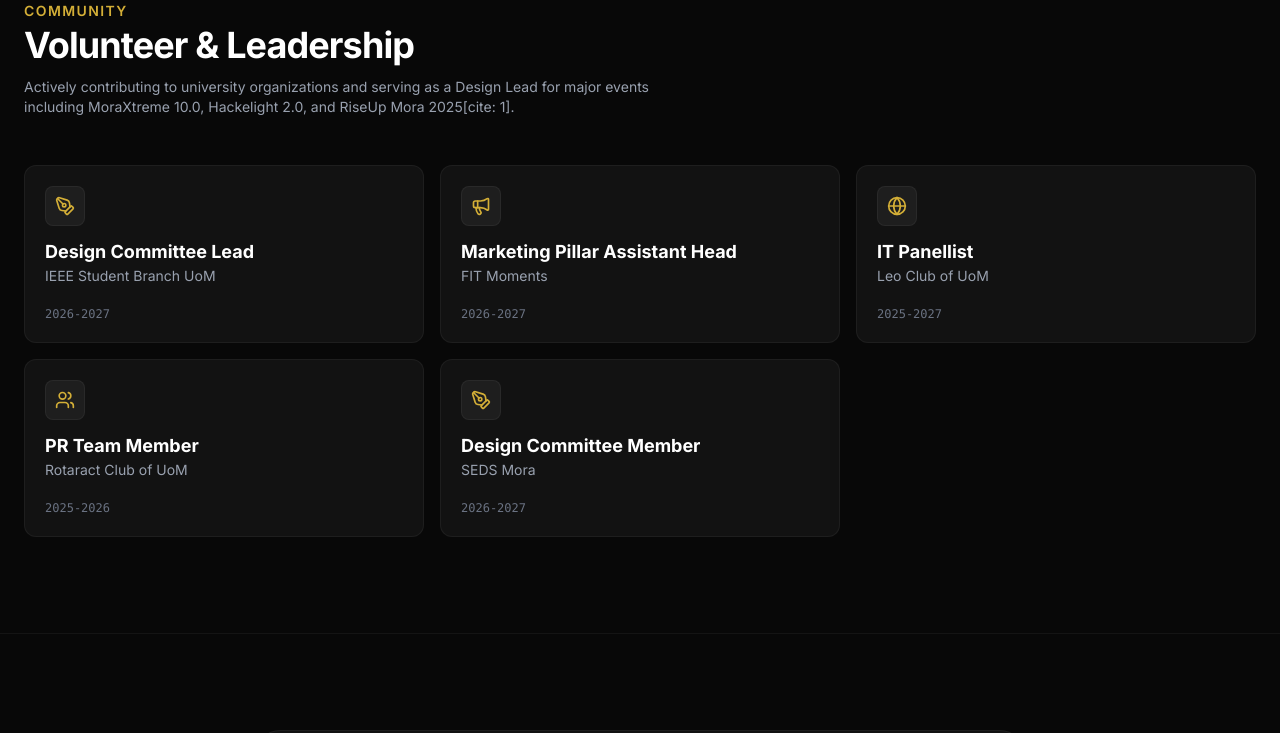
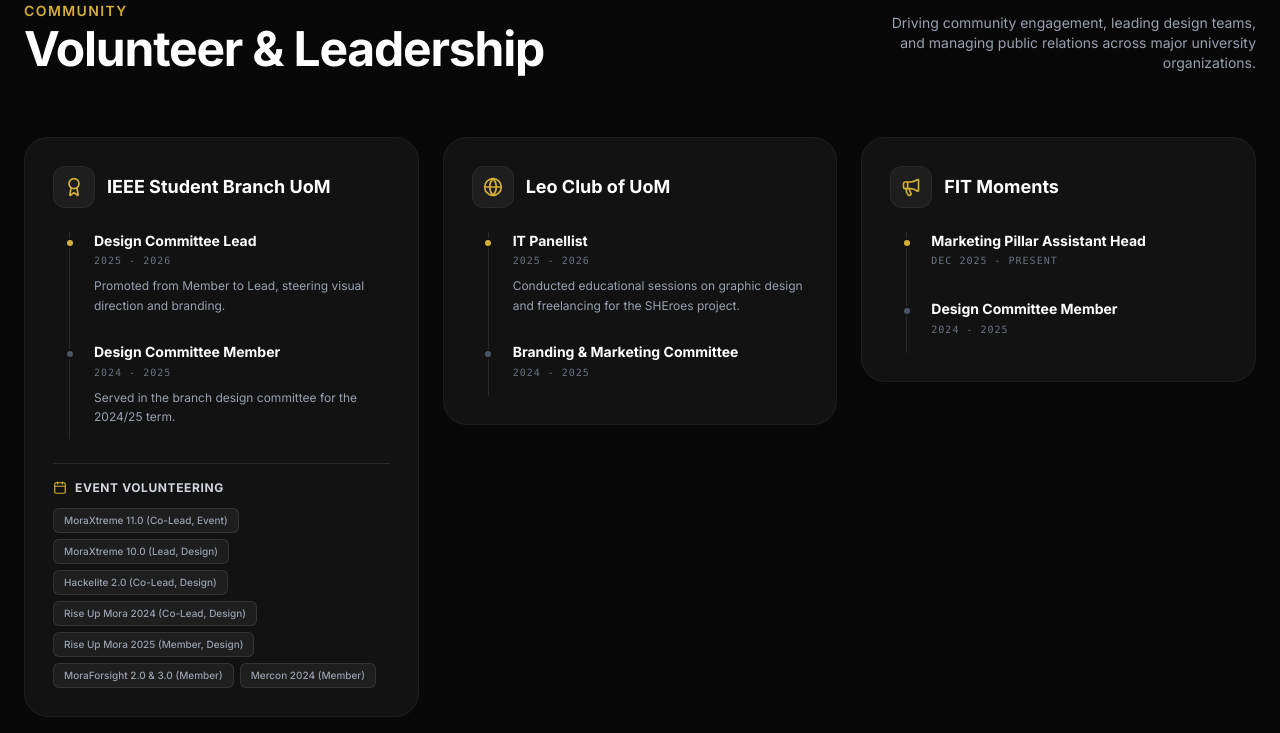
Before and after one commit to Sahas-sass/sahas-portfolio, a Next.js app: page / in a window 1280 px wide. Shown: the part 6460-7193 px from the top of the page. Built offline with nearby package versions, Linux system fonts and the light colour scheme.

Commit message:
feat: enhance Leadership component with detailed organization roles and events

```diff
--- a/src/components/Leadership.tsx
+++ b/src/components/Leadership.tsx
@@ -1,47 +1,203 @@
 "use client";
 
 import { useTheme } from "@/context/ThemeContext";
-import { Users, Megaphone, PenTool, Globe } from "lucide-react";
+import { Users, Megaphone, Globe, Award, Code, Rocket, Heart, Calendar } from "lucide-react";
 import { motion } from "framer-motion";
+
+interface Role {
+  title: string;
+  term: string;
+  desc?: string;
+}
+
+interface Organization {
+  name: string;
+  icon: React.ReactNode;
+  roles: Role[];
+  events?: string[];
+}
 
 export default function Leadership() {
   const { mode } = useTheme();
 
-  const roles = [
-    { role: "Design Committee Lead", org: "IEEE Student Branch UoM", year: "2026-2027", icon: <PenTool size={20}/> },
-    { role: "Marketing Pillar Assistant Head", org: "FIT Moments", year: "2026-2027", icon: <Megaphone size={20}/> },
-    { role: "IT Panellist", org: "Leo Club of UoM", year: "2025-2027", icon: <Globe size={20}/> },
-    { role: "PR Team Member", org: "Rotaract Club of UoM", year: "2025-2026", icon: <Users size={20}/> },
-    { role: "Design Committee Member", org: "SEDS Mora", year: "2026-2027", icon: <PenTool size={20}/> },
+  const organizations: Organization[] = [
+    {
+      name: "IEEE Student Branch UoM",
+      icon: <Award size={20} />,
+      roles: [
+        {
+          title: "Design Committee Lead",
+          term: "2025 - 2026",
+          desc: "Promoted from Member to Lead, steering visual direction and branding."
+        },
+        {
+          title: "Design Committee Member",
+          term: "2024 - 2025",
+          desc: "Served in the branch design committee for the 2024/25 term."
+        }
+      ],
+      events: [
+        "MoraXtreme 11.0 (Co-Lead, Event)",
+        "MoraXtreme 10.0 (Lead, Design)",
+        "Hackelite 2.0 (Co-Lead, Design)",
+        "Rise Up Mora 2024 (Co-Lead, Design)",
+        "Rise Up Mora 2025 (Member, Design)",
+        "MoraForsight 2.0 & 3.0 (Member)",
+        "Mercon 2024 (Member)"
+      ]
+    },
+    {
+      name: "Leo Club of UoM",
+      icon: <Globe size={20} />,
+      roles: [
+        {
+          title: "IT Panellist",
+          term: "2025 - 2026",
+          desc: "Conducted educational sessions on graphic design and freelancing for the SHEroes project."
+        },
+        {
+          title: "Branding & Marketing Committee",
+          term: "2024 - 2025"
+        }
+      ]
+    },
+    {
+      name: "FIT Moments",
+      icon: <Megaphone size={20} />,
+      roles: [
+        {
+          title: "Marketing Pillar Assistant Head",
+          term: "Dec 2025 - Present"
+        },
+        {
+          title: "Design Committee Member",
+          term: "2024 - 2025"
+        }
+      ]
+    },
+    {
+      name: "Rotaract Club of UoM",
+      icon: <Users size={20} />,
+      roles: [
+        {
+          title: "Under Secretary-General – PR & Editorial",
+          term: "SLRMUN Event"
+        },
+        {
+          title: "Marketing Pillar Member",
+          term: "2024 - 2025"
+        }
+      ]
+    },
+    {
+      name: "INTECS",
+      icon: <Code size={20} />,
+      roles: [
+        {
+          title: "Committee Member",
+          term: "2024 - 2025"
+        }
+      ]
+    },
+    {
+      name: "SEDS Mora",
+      icon: <Rocket size={20} />,
+      roles: [
+        {
+          title: "Design Committee Member",
+          term: "2024 - 2025"
+        }
+      ]
+    },
+    {
+      name: "Sasnaka Sansadaya",
+      icon: <Heart size={20} />,
+      roles: [
+        {
+          title: "Member",
+          term: "Active"
+        }
+      ]
+    }
   ];
 
   return (
     <section id="leadership" className="py-24 px-6 max-w-7xl mx-auto border-t border-white/5">
-      <div className="mb-12">
-        <h3 className={`text-sm tracking-widest uppercase font-semibold ${mode === "tech" ? "text-gold-rich" : "text-purple-400"}`}>
-          Community
-        </h3>
-        <h2 className="text-4xl font-bold tracking-tight mt-1">Volunteer & Leadership</h2>
-        <p className="text-gray-400 mt-3 text-sm max-w-2xl">
-          Actively contributing to university organizations and serving as a Design Lead for major events including MoraXtreme 10.0, Hackelight 2.0, and RiseUp Mora 2025[cite: 1].
+
+      {/* PREMIUM HEADER */}
+      <div className="flex flex-col md:flex-row md:items-end justify-between mb-16 gap-6">
+        <div>
+          <h3 className={`text-sm tracking-widest uppercase font-semibold ${mode === "tech" ? "text-gold-rich" : "text-purple-400"}`}>
+            Community
+          </h3>
+          <h2 className="text-4xl md:text-5xl font-bold tracking-tight mt-1 text-white">
+            Volunteer & Leadership
+          </h2>
+        </div>
+        <p className="text-sm text-gray-400 max-w-sm md:text-right">
+          Driving community engagement, leading design teams, and managing public relations across major university organizations.
         </p>
       </div>
 
-      <div className="grid grid-cols-1 sm:grid-cols-2 lg:grid-cols-3 gap-4">
-        {roles.map((item, idx) => (
+      {/* MASONRY-STYLE GRID */}
+      <div className="grid grid-cols-1 md:grid-cols-2 lg:grid-cols-3 gap-6 items-start">
+        {organizations.map((org, idx) => (
           <motion.div
             key={idx}
-            whileHover={{ scale: 1.02 }}
-            className="p-5 rounded-xl bg-cardBg border border-white/5 flex flex-col gap-3"
+            initial={{ opacity: 0, y: 20 }}
+            whileInView={{ opacity: 1, y: 0 }}
+            viewport={{ once: true }}
+            transition={{ delay: (idx % 3) * 0.1, duration: 0.5 }}
+            className="group relative flex flex-col p-7 rounded-3xl bg-cardBg border border-white/5 overflow-hidden hover:border-white/20 transition-all duration-500"
           >
-            <div className={`w-10 h-10 rounded-lg flex items-center justify-center bg-white/5 border border-white/5 ${mode === "tech" ? "text-gold-rich" : "text-purple-400"}`}>
-              {item.icon}
+            {/* Subtle Glow on Hover */}
+            <div className={`absolute -inset-px opacity-0 group-hover:opacity-10 transition-opacity duration-500 bg-linear-to-br ${mode === "tech" ? "from-gold-rich" : "from-purple-500"} to-transparent pointer-events-none z-0`}></div>
+
+            <div className="relative z-10">
+              {/* Organization Header */}
+              <div className="flex items-center gap-3 mb-2">
+                <div className={`p-2.5 rounded-xl bg-white/5 border border-white/5 ${mode === "tech" ? "text-gold-rich" : "text-purple-400"}`}>
+                  {org.icon}
+                </div>
+                <h3 className="text-lg font-bold text-white leading-tight">{org.name}</h3>
+              </div>
+
+              {/* Roles Timeline */}
+              <div className="relative border-l border-white/10 ml-4 mt-6 flex flex-col gap-6 pb-2">
+                {org.roles.map((role: Role, rIdx: number) => (
+                  <div key={rIdx} className="relative pl-6">
+
+                    {/* Timeline Node */}
+                    <div className={`absolute w-2.5 h-2.5 rounded-full left-[-5.5px] top-1.5 border-2 border-cardBg ${rIdx === 0 ? (mode === "tech" ? "bg-gold-rich" : "bg-purple-500") : "bg-gray-600"}`} />
+
+                    <h4 className="text-white font-bold text-sm leading-tight mb-1">{role.title}</h4>
+                    <p className="text-[10px] text-gray-500 font-mono tracking-widest uppercase mb-2">{role.term}</p>
+
+                    {role.desc && (
+                      <p className="text-xs text-gray-400 mb-1 leading-relaxed">{role.desc}</p>
+                    )}
+                  </div>
+                ))}
+              </div>
+
+              {/* Separate Event Volunteering Block (if applicable) */}
+              {org.events && (
+                <div className="mt-6 pt-4 border-t border-white/10">
+                  <div className="flex items-center gap-2 mb-3">
+                    <Calendar size={14} className={mode === "tech" ? "text-gold-rich" : "text-purple-400"} />
+                    <span className="text-xs font-bold text-gray-300 uppercase tracking-wider">Event Volunteering</span>
+                  </div>
+                  <div className="flex flex-wrap gap-1.5">
+                    {org.events.map((ev: string) => (
+                      <span key={ev} className="text-[10px] font-medium text-gray-400 bg-white/5 border border-white/10 px-2.5 py-1 rounded-md">
+                        {ev}
+                      </span>
+                    ))}
+                  </div>
+                </div>
+              )}
+
             </div>
-            <div>
-              <h3 className="text-white font-bold text-lg">{item.role}</h3>
-              <p className="text-gray-400 text-sm">{item.org}</p>
-            </div>
-            <span className="text-xs font-mono text-gray-500 mt-auto pt-2">{item.year}</span>
           </motion.div>
         ))}
       </div>
```
